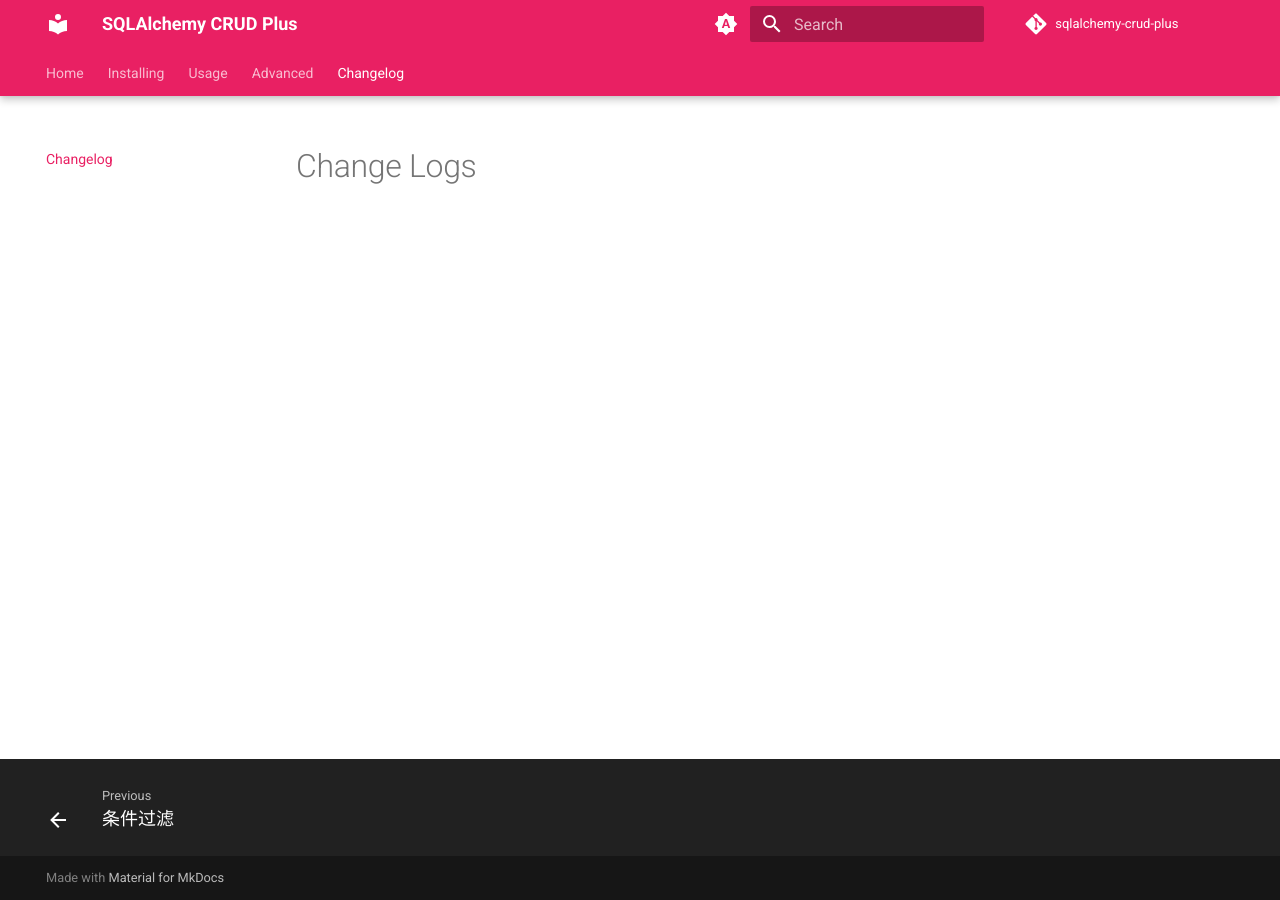
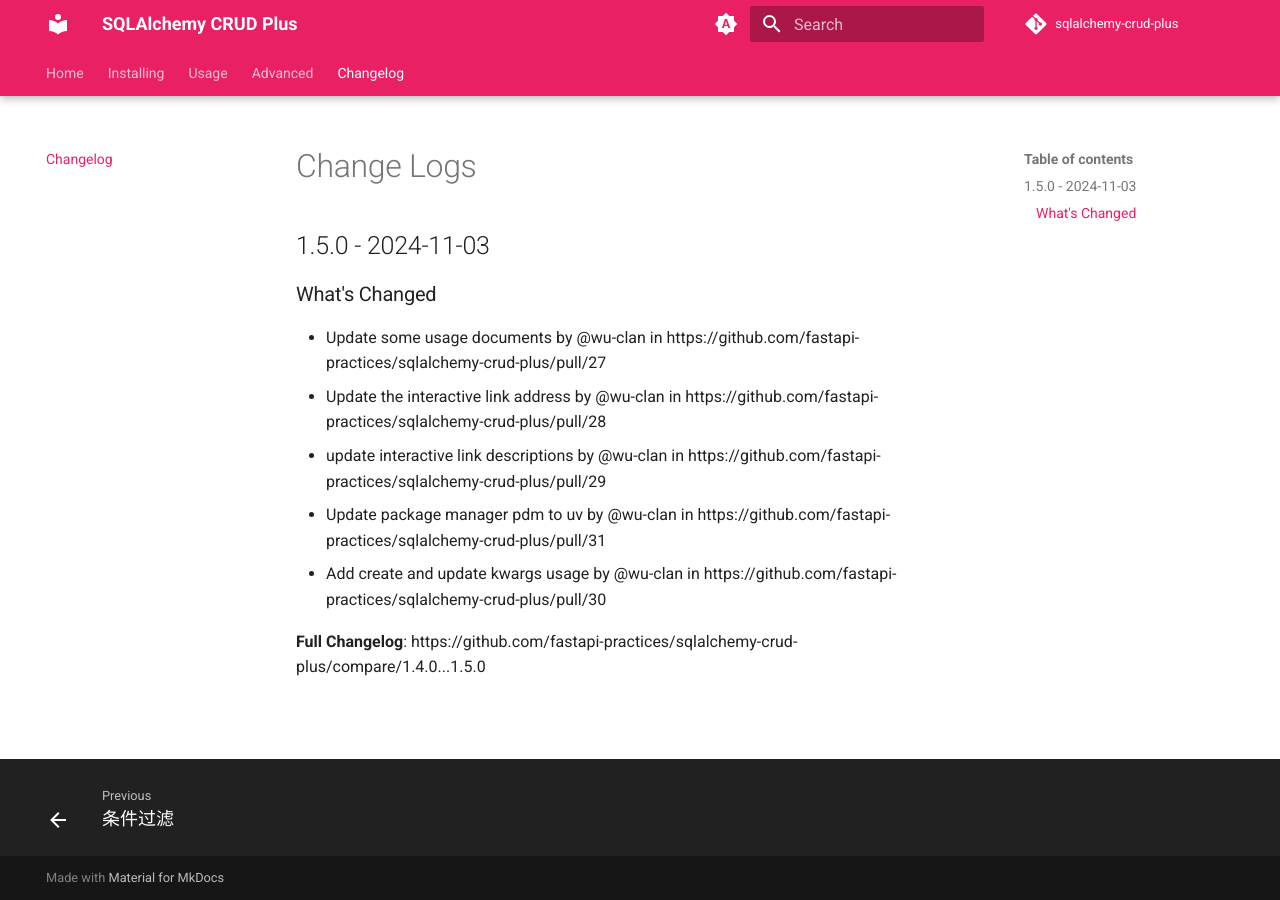
Before and after one commit to fastapi-practices/sqlalchemy-crud-plus, an MkDocs documentation site: the page built from docs/changelog.md, in a window 1280 px wide. Built offline with MkDocs 1.6.1 and Material for MkDocs 9.7.7, drawn with Linux system fonts in a browser that asks for light colours; comment, search, counter and statistics services are not loaded.

Commit message:
📝 Update release notes

```diff
--- a/docs/changelog.md
+++ b/docs/changelog.md
@@ -1 +1,13 @@
 # Change Logs
+
+## 1.5.0 - 2024-11-03
+
+### What's Changed
+
+* Update some usage documents by @wu-clan in https://github.com/fastapi-practices/sqlalchemy-crud-plus/pull/27
+* Update the interactive link address by @wu-clan in https://github.com/fastapi-practices/sqlalchemy-crud-plus/pull/28
+* update interactive link descriptions by @wu-clan in https://github.com/fastapi-practices/sqlalchemy-crud-plus/pull/29
+* Update package manager pdm to uv by @wu-clan in https://github.com/fastapi-practices/sqlalchemy-crud-plus/pull/31
+* Add create and update kwargs usage by @wu-clan in https://github.com/fastapi-practices/sqlalchemy-crud-plus/pull/30
+
+**Full Changelog**: https://github.com/fastapi-practices/sqlalchemy-crud-plus/compare/1.4.0...1.5.0
```
